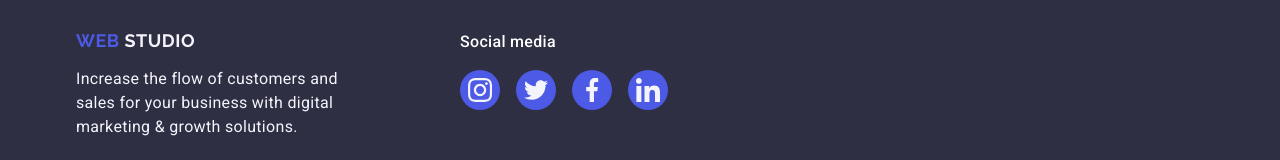
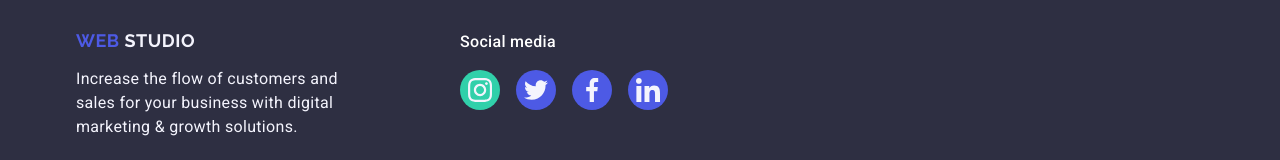
Before and after one commit to Kosta-777/goit-homework-04, a plain HTML site: page index.html in a window 1280 px wide. In both pictures the pointer is over the link 480 px from the left and 3323 px from the top of the page. Shown: the part 3233-3393 px from the top of the page. Drawn offline with nearby package versions, Linux system fonts and the light colour scheme; a web font is replaced by a local one.

Commit message:
Update styles.css
1

```diff
--- a/css/styles.css
+++ b/css/styles.css
@@ -607,7 +607,11 @@ body {
   transition: background-color 250ms cubic-bezier(0.4, 0, 0.2, 1);
 }
 
-.footer-link:hover .footer-link:focus {
+.footer-link:hover {
+  background-color: #31d0aa;
+}
+
+.footer-link:focus {
   background-color: #31d0aa;
 }
 
```
